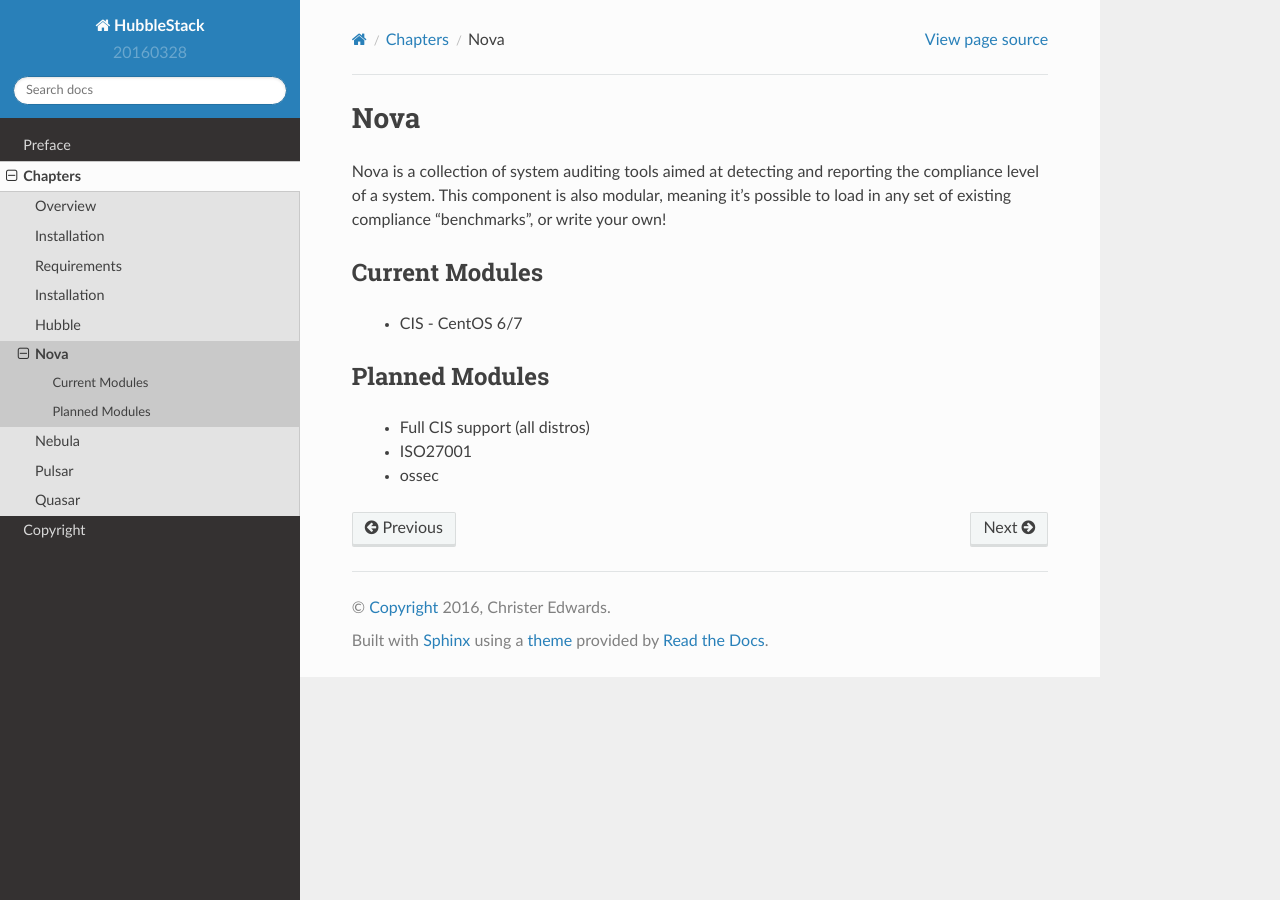
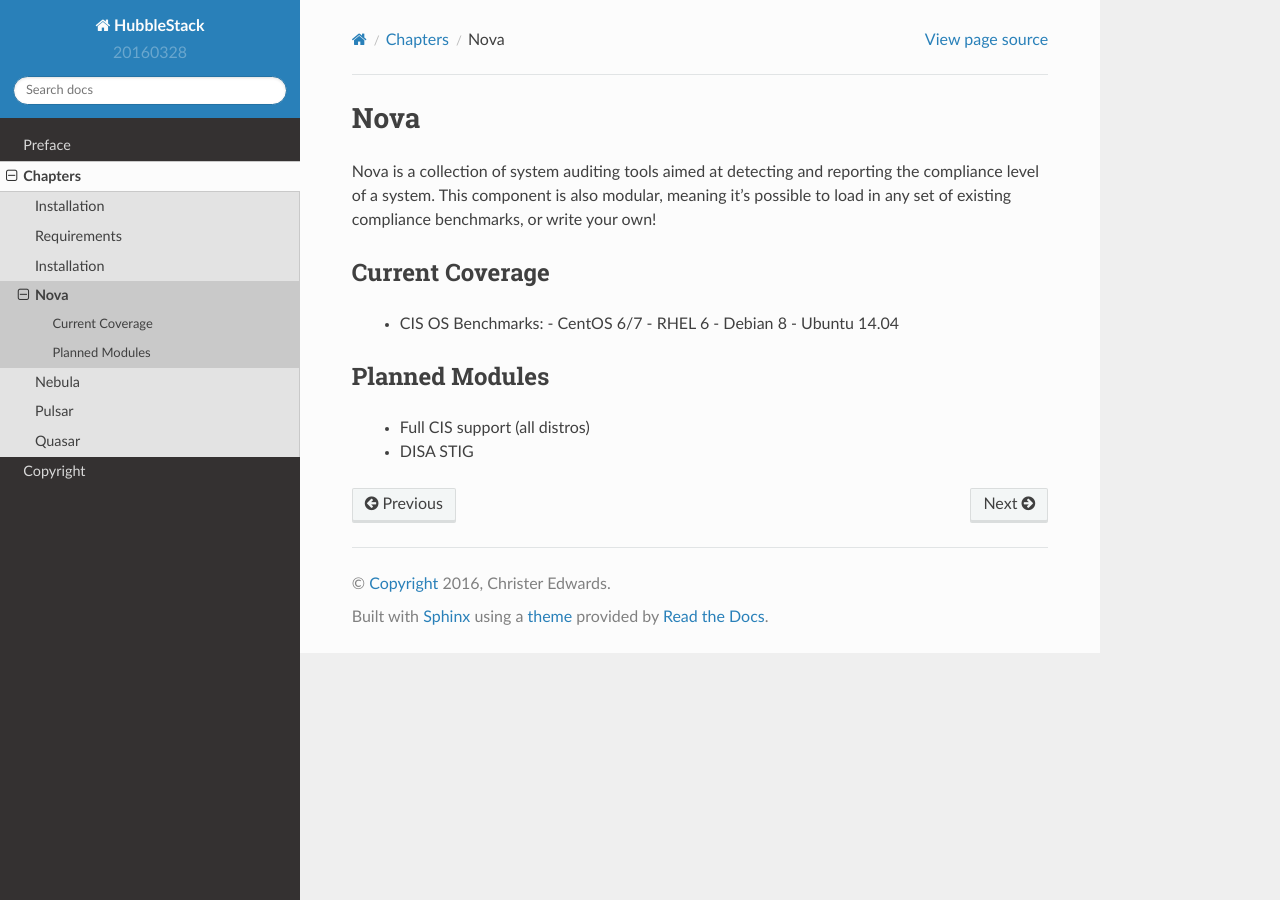
Before and after one commit to hubblestack/hubble-salt, a Sphinx documentation site: the page built from docs/chapters/nova.rst, in a window 1280 px wide. Built offline with Sphinx 7.4.7 and the Read the Docs theme 2.0.0, drawn with Linux system fonts in a browser that asks for light colours.

```diff
--- a/docs/chapters/index.rst
+++ b/docs/chapters/index.rst
@@ -4,9 +4,7 @@ Chapters
 .. toctree::
    :maxdepth: 1
 
-   overview
    installation
-   hubble
    nova
    nebula
    pulsar
--- a/docs/chapters/nova.rst
+++ b/docs/chapters/nova.rst
@@ -3,18 +3,21 @@ Nova
 
 Nova is a collection of system auditing tools aimed at detecting and reporting
 the compliance level of a system. This component is also modular, meaning it's
-possible to load in any set of existing compliance "benchmarks", or write your
+possible to load in any set of existing compliance benchmarks, or write your
 own!
 
-Current Modules
+Current Coverage
 ----------------
 
- * CIS - CentOS 6/7
+  * CIS OS Benchmarks:
+    - CentOS 6/7
+    - RHEL 6
+    - Debian 8
+    - Ubuntu 14.04
 
 
 Planned Modules
 ---------------
 
  * Full CIS support (all distros)
- * ISO27001
- * ossec
+ * DISA STIG
--- a/docs/chapters/pulsar.rst
+++ b/docs/chapters/pulsar.rst
@@ -9,7 +9,7 @@ Current Modules
 ---------------
 
  * checksum validation
- * beacon driven (inotify)
+ * inotify beacon
 
 
 Planned Modules
```
Also changed, not shown: docs/chapters/hubble.rst (deleted, +0 -39 lines), docs/chapters/installation.rst (+6 -2 lines), docs/chapters/overview.rst (deleted, +0 -30 lines).
